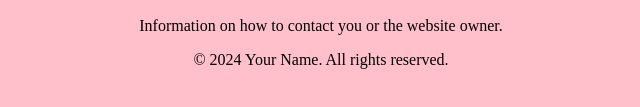
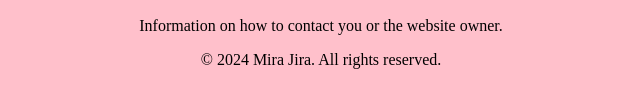
Before and after one commit to M4T9l23/M4T9_23.github.io, a plain HTML site: page index.html in a window 1280 px wide. Shown: the part 353-460 px from the top of the page, 319-959 px from the left. Drawn offline with Linux system fonts and the light colour scheme.

Commit message:
changed name

```diff
--- a/index.html
+++ b/index.html
@@ -30,7 +30,7 @@
         <p>Information on how to contact you or the website owner.</p>
     </section>
     <footer>
-        <p>&copy; 2024 Your Name. All rights reserved.</p>
+        <p>&copy; 2024 Mira Jira. All rights reserved.</p>
     </footer>
 </body>
 </html>
```
